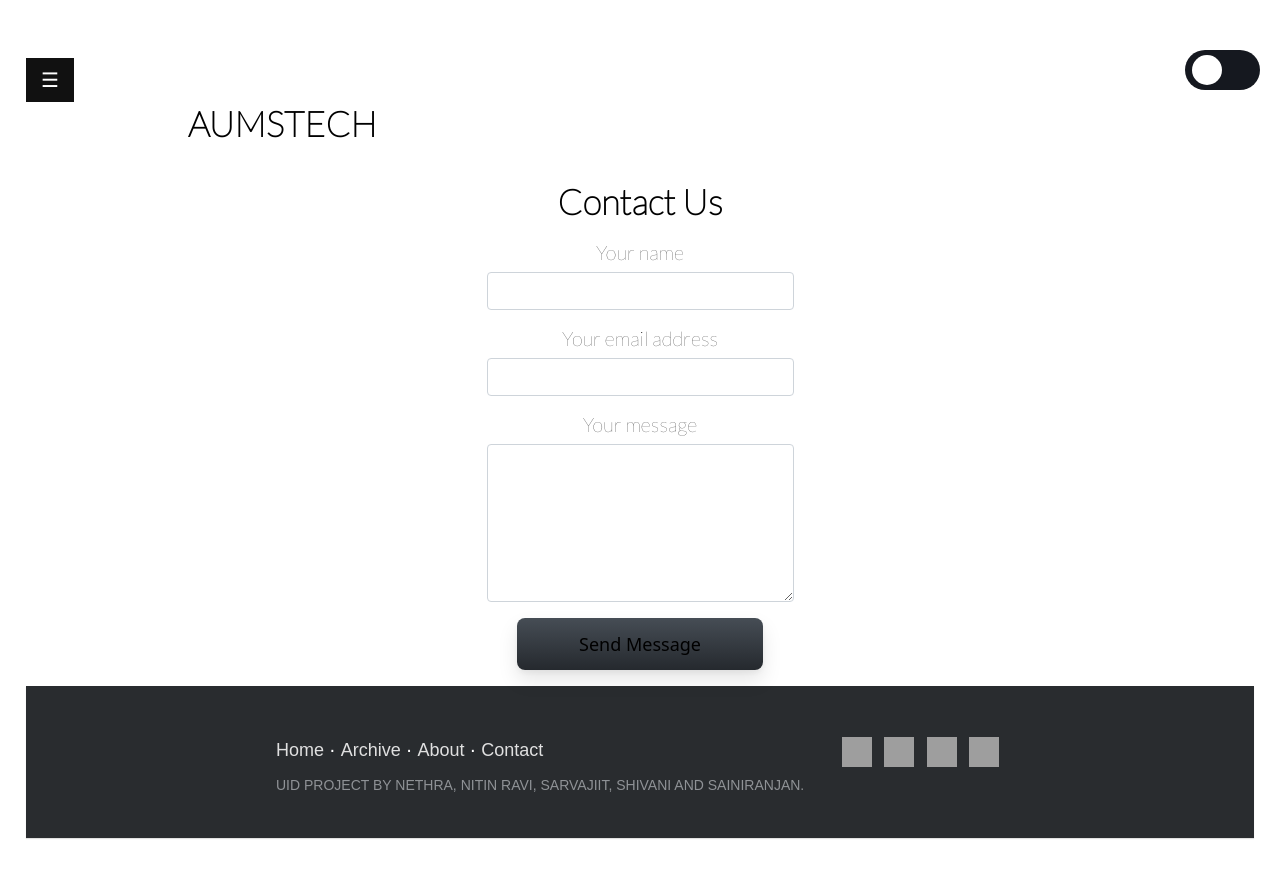
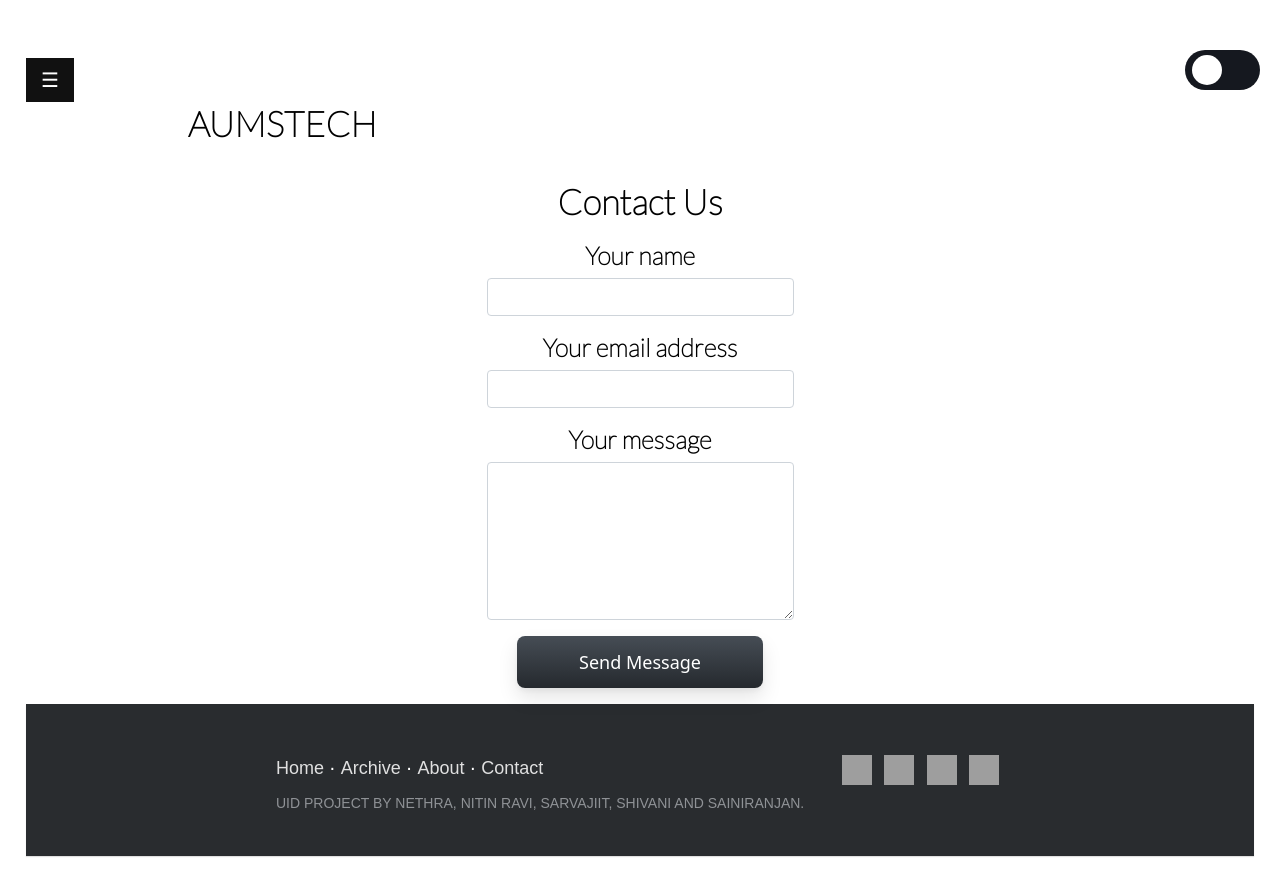
Before and after one commit to nitinravi/AU-Tech, a PHP site: page /contact.html in a window 1280 px wide. Before the commit the page ends 839 px from the top, so only its background shows below. Run offline with PHP 8.4, Linux system fonts and the light colour scheme; grey boxes are pictures that could not be loaded.

Commit message:
minor changes

```diff
--- a/contact.html
+++ b/contact.html
@@ -72,7 +72,7 @@
             </div>
 
             <div class="form-group">
-                <button class="button" role="button">Send Message</button>
+                <button class="button" role="button" style="color: white;">Send Message</button>
             </div>
 
         </form>
--- a/style.css
+++ b/style.css
@@ -97,6 +97,7 @@ h3{
     font-family: "Gill Sans", sans-serif;
     text-align: center;
     font-weight: 500;
+    padding: 5%;
 }
 .home-image {
     height: 62.5vw;
@@ -237,7 +238,8 @@ label.label {
     display: block;
     margin-bottom: 0.5rem;
     font-family: 'Lato', sans-serif;
-    font-size: 20px;
+    font-size: 25px;
+    font-weight: bolder;
     text-align: center;
 }
 
```
